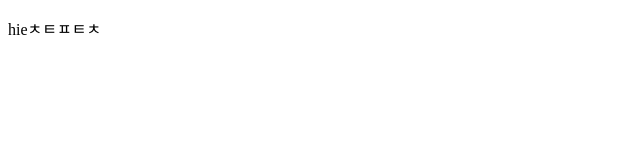
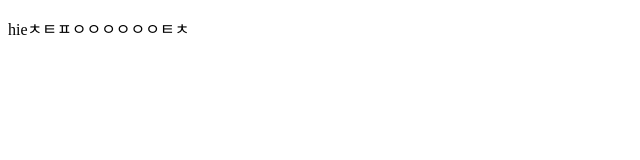
Before and after one commit to dlwnstjrzz/comento-shopping2, a React (Create React App) app: page / in a window 1280 px wide. Shown: the top 160 px of the page, without its empty margins (0-640 px from the left). Built offline with nearby package versions, Linux system fonts and the light colour scheme.

Commit message:
test: test용 코드작성

```diff
--- a/src/App.tsx
+++ b/src/App.tsx
@@ -3,7 +3,7 @@
 function App() {
   return (
     <div className="App">
-      <p>hieㅊㅌㅍㅌㅊ</p>
+      <p>hieㅊㅌㅍㅇㅇㅇㅇㅇㅇㅌㅊ</p>
     </div>
   );
 }
```
